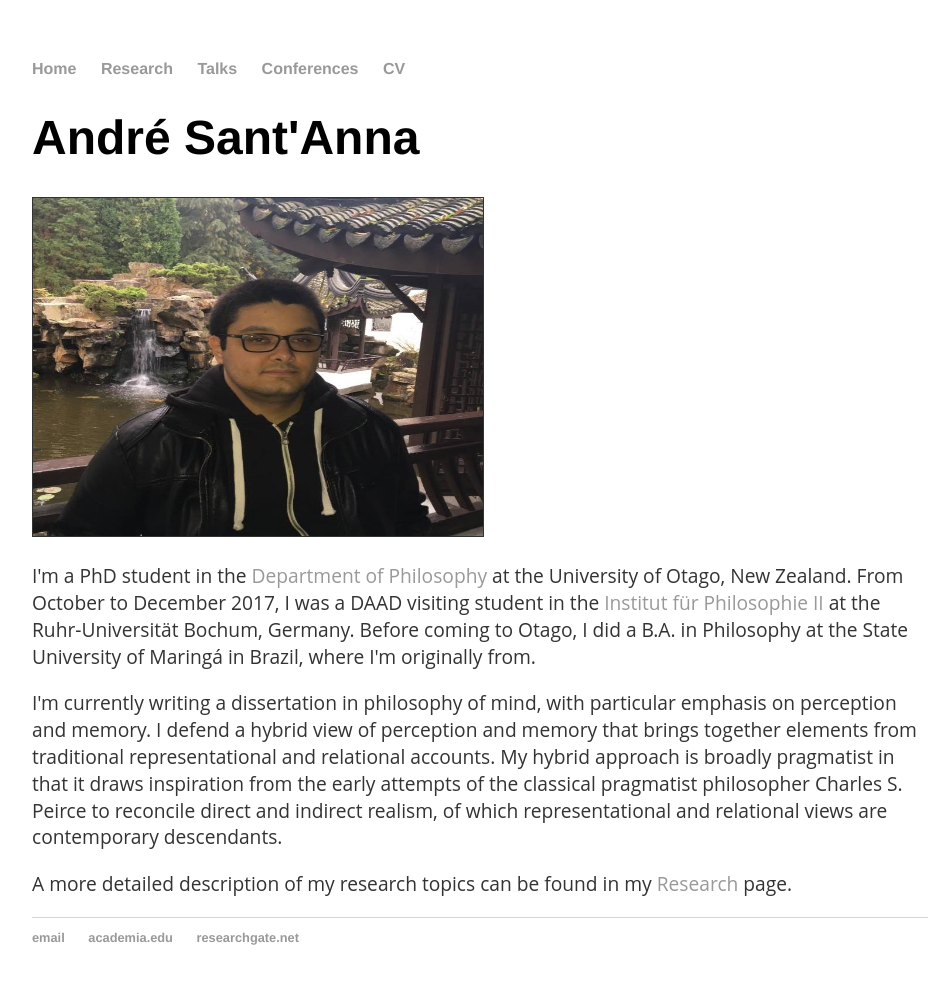
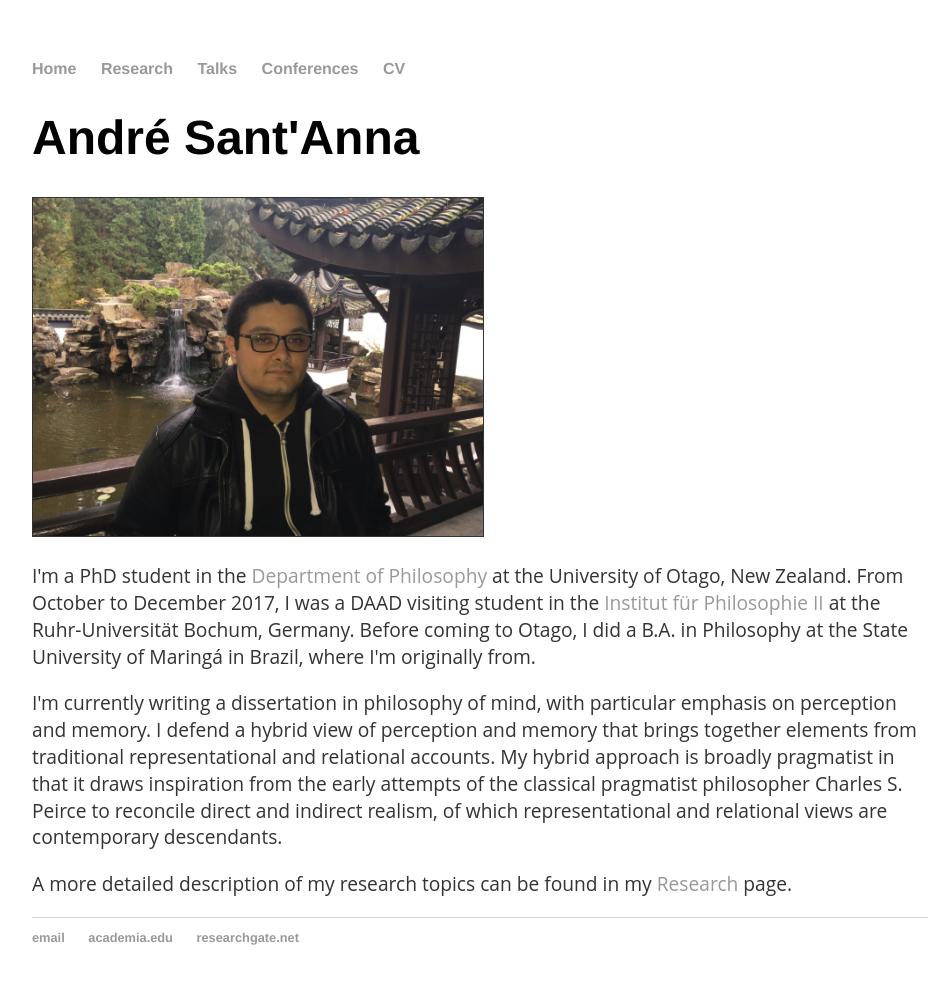
Before and after one commit to andresantanna/andresantanna.github.io, a Jekyll site: the page built from index.html, in a window 1280 px wide. Shown: the whole page, without its empty margins (160-1107 px from the left). Built offline with Jekyll 4.4.1, drawn with Linux system fonts in a browser that asks for light colours; comment, search, counter and statistics services are not loaded.

Commit message:
Update index.html

```diff
--- a/index.html
+++ b/index.html
@@ -4,7 +4,7 @@ title: André Sant'Anna - Philosophy - University of Otago
 ---
 <div class="blurb">
 	<h1>André Sant'Anna</h1>
-	<p style="background-color:white"> <img src="/imgs/photo.jpg" height="338px" width="450px" border="1px"> </p>
+	<p style="background-color:white"> <img src="/photo.jpg" height="338px" width="450px" border="1px"> </p>
 	    <p>I'm a PhD student in the <a href="http://www.otago.ac.nz/philosophy/">Department of Philosophy</a> at the University of Otago, New Zealand. From October to December 2017, I was a DAAD visiting student in the <a href="http://www.ruhr-uni-bochum.de/philosophy/ii/">Institut für Philosophie II</a> at the Ruhr-Universität Bochum, Germany. Before coming to Otago, I did a B.A. in Philosophy at the State University of Maringá in Brazil, where I'm originally from.</p>
 <p>I'm currently writing a dissertation in philosophy of mind, with particular emphasis on perception and memory. I defend a hybrid view of perception and memory that brings together elements from traditional representational and relational accounts. My hybrid approach is broadly pragmatist in that it draws inspiration from the early attempts of the classical pragmatist philosopher Charles S. Peirce to reconcile direct and indirect realism, of which representational and relational views are contemporary descendants.</p>
 <p>A more detailed description of my research topics can be found in my <a href="/research">Research</a> page.</p>
```
